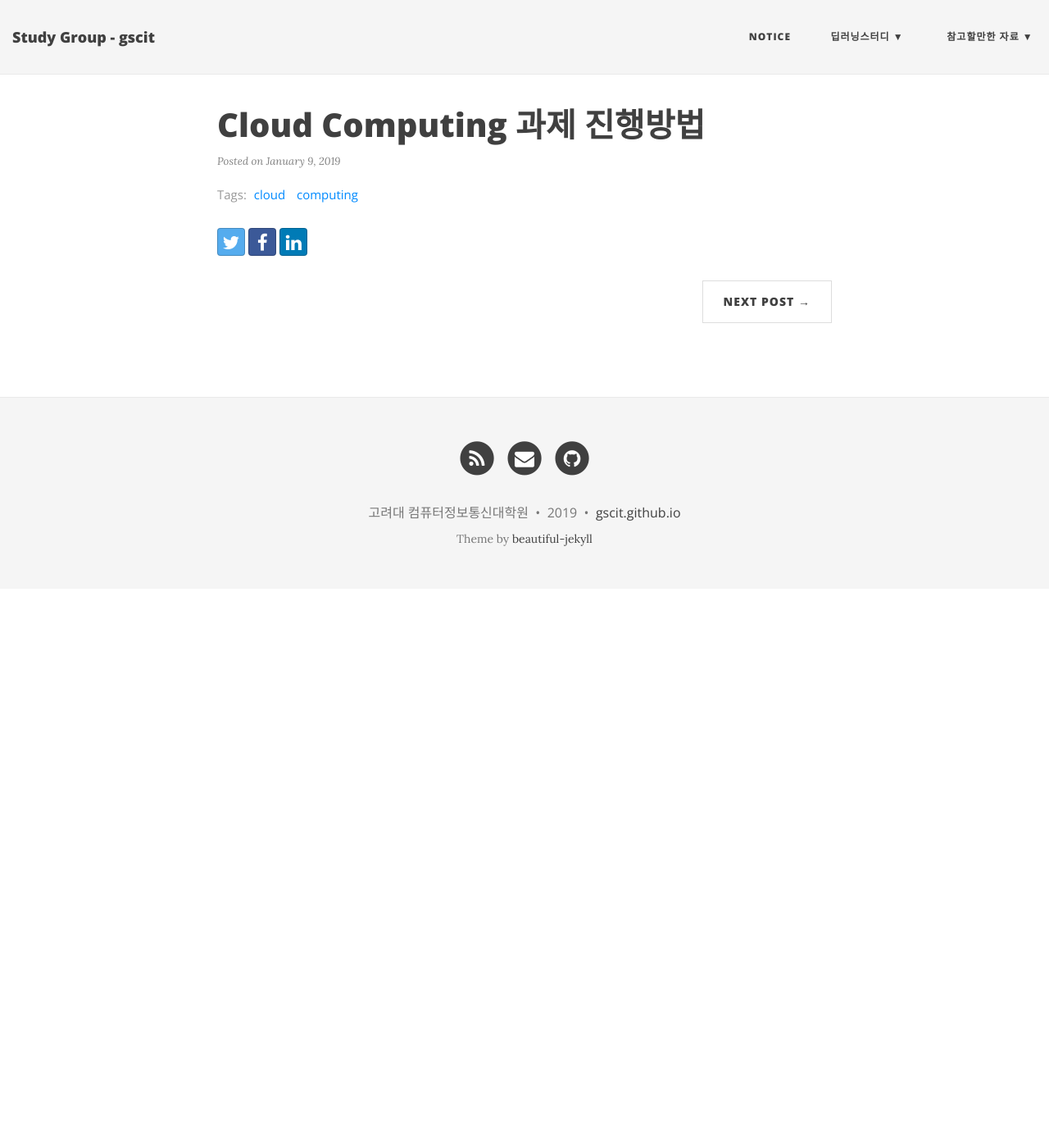
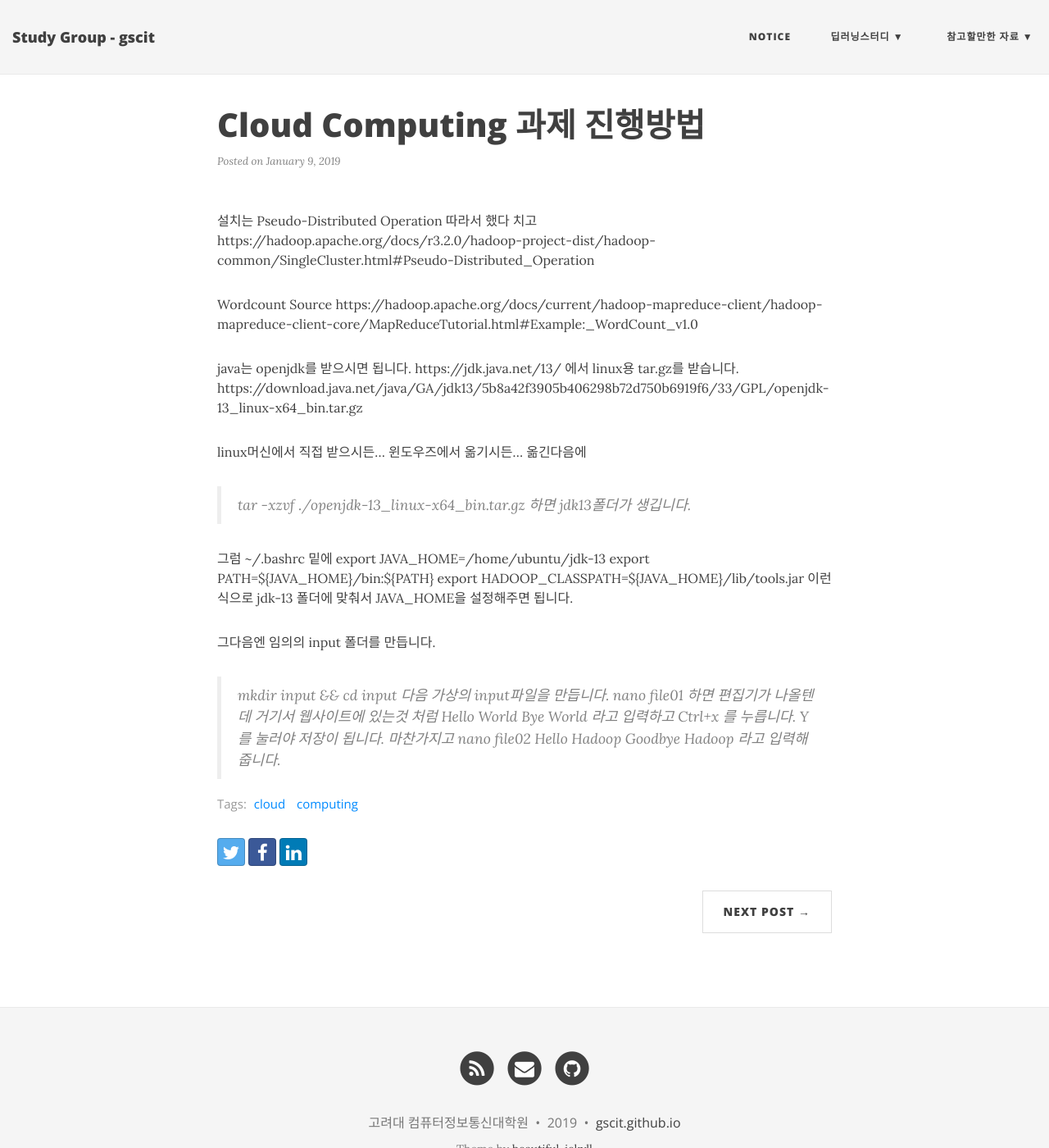
Before and after one commit to gscit/gscit.github.io, a Jekyll site: the page built from _posts/2019-01-09-cloud-first.md, in a window 1280 px wide and 1400 px high. Shown: the whole window at 82% size. Built offline with Jekyll 4.4.1, drawn with Linux system fonts in a browser that asks for light colours; nearby versions of some CDN libraries; comment, search, counter and statistics services are not loaded.

Commit message:
Update 2019-01-09-cloud-first.md

```diff
--- a/_posts/2019-01-09-cloud-first.md
+++ b/_posts/2019-01-09-cloud-first.md
@@ -4,3 +4,34 @@ title: Cloud Computing 과제 진행방법
 <!-- bigimg: /img/path.jpg -->
 tags: [cloud, computing]
 ---
+
+설치는 Pseudo-Distributed Operation 따라서 했다 치고
+https://hadoop.apache.org/docs/r3.2.0/hadoop-project-dist/hadoop-common/SingleCluster.html#Pseudo-Distributed_Operation
+
+Wordcount Source
+https://hadoop.apache.org/docs/current/hadoop-mapreduce-client/hadoop-mapreduce-client-core/MapReduceTutorial.html#Example:_WordCount_v1.0
+
+java는 openjdk를 받으시면 됩니다.
+https://jdk.java.net/13/ 에서 linux용 tar.gz를 받습니다.
+https://download.java.net/java/GA/jdk13/5b8a42f3905b406298b72d750b6919f6/33/GPL/openjdk-13_linux-x64_bin.tar.gz
+
+linux머신에서 직접 받으시든... 윈도우즈에서 옮기시든...  옮긴다음에
+
+> tar -xzvf ./openjdk-13_linux-x64_bin.tar.gz
+하면 jdk13폴더가 생깁니다.
+
+그럼 ~/.bashrc 밑에
+export JAVA_HOME=/home/ubuntu/jdk-13
+export PATH=${JAVA_HOME}/bin:${PATH}
+export HADOOP_CLASSPATH=${JAVA_HOME}/lib/tools.jar
+이런식으로 jdk-13 폴더에 맞춰서 JAVA_HOME을 설정해주면 됩니다.
+
+그다음엔 임의의 input 폴더를 만듭니다.
+> mkdir input && cd input
+다음 가상의 input파일을 만듭니다.
+> nano file01
+하면 편집기가 나올텐데 거기서 웹사이트에 있는것 처럼 Hello World Bye World 라고 입력하고 Ctrl+x 를 누릅니다. Y를 눌러야 저장이 됩니다.
+마찬가지고
+> nano file02
+Hello Hadoop Goodbye Hadoop
+라고 입력해줍니다.
```
